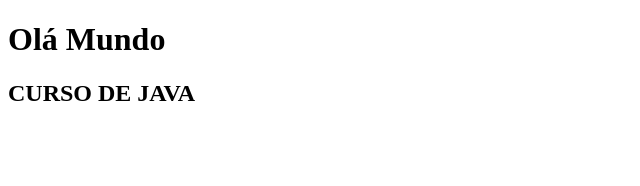
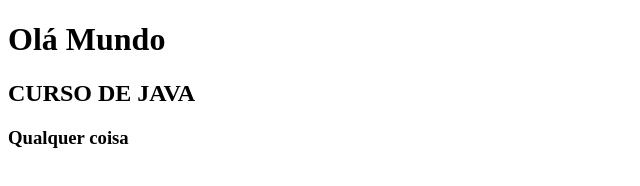
Before and after one commit to Dannkio/Exemplo.daniel, a plain HTML site: page index.html in a window 1280 px wide. Shown: the whole page, without its empty margins (0-640 px from the left). Drawn offline with Linux system fonts and the light colour scheme.

Commit message:
git config --global user.name

```diff
--- a/index.html
+++ b/index.html
@@ -10,6 +10,6 @@
 
     <h1> Olá Mundo </h1>
     <h2> CURSO DE JAVA</h2>
-    <h3>
+    <h3> Qualquer coisa </h3>
 </body>
 </html>
```
